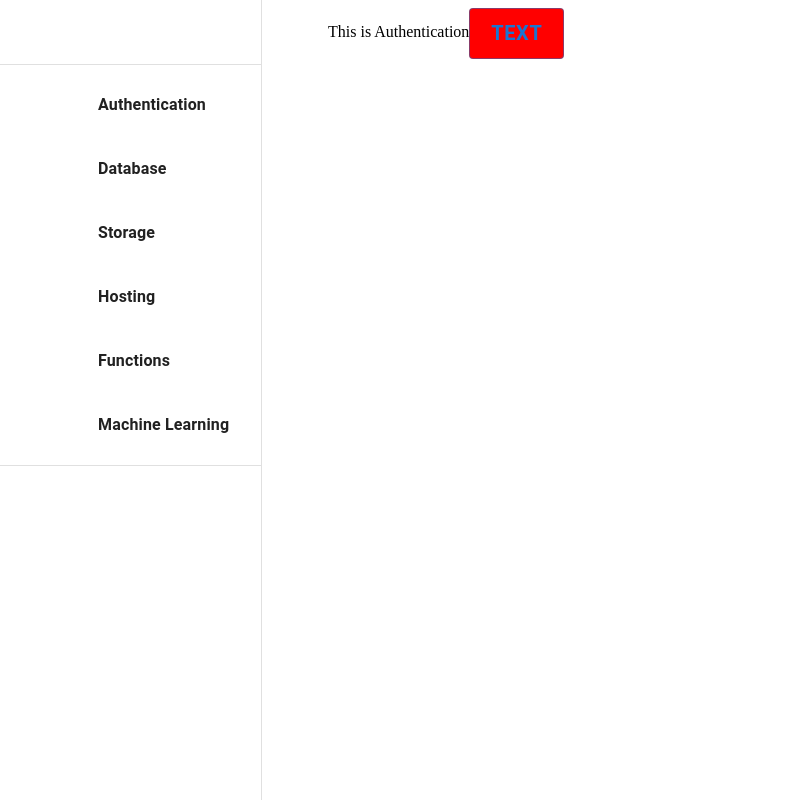
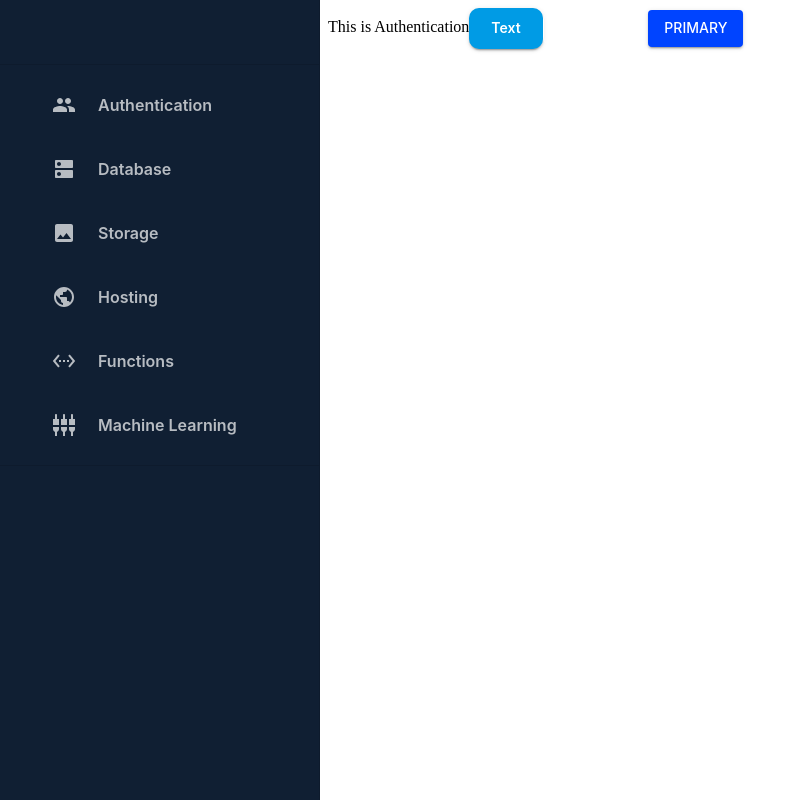
Before and after one commit to anthonysingiser/mui-dashboard, a React (Create React App) app: page /authentication in a window 1280 px wide. Shown: the whole page, without its empty margins (0-807 px from the left). Built offline with nearby package versions, Linux system fonts and the light colour scheme.

Commit message:
add dashboardTheme for global styling

```diff
--- a/src/components/Navbar/Navbar.js
+++ b/src/components/Navbar/Navbar.js
@@ -7,7 +7,7 @@ import ListItem from '@mui/material/ListItem';
 import ListItemButton from '@mui/material/ListItemButton';
 import ListItemIcon from '@mui/material/ListItemIcon';
 import ListItemText from '@mui/material/ListItemText';
-import { mainNavbarItems } from '../navbarItems';
+import { mainNavbarItems } from './navbarItems';
 import { navbarStyles } from './styles';
 import { useNavigate } from "react-router-dom"
 
--- a/src/components/Navbar/styles.js
+++ b/src/components/Navbar/styles.js
@@ -2,7 +2,7 @@ export const navbarStyles = {
     drawer: {
         width: 320,
         flexShrink: 0,
-        '& .Muidrawer-paper': {
+        '& .MuiDrawer-paper': {
             width: 320,
             boxSizing: 'border-box',
             backgroundColor: '#101F33',
@@ -23,4 +23,4 @@ export const navbarStyles = {
             fontSize: '16px',
         }
     }
-}
+};
--- /dev/null
+++ b/src/dashboardTheme.js
@@ -0,0 +1,39 @@
+import {createTheme} from '@mui/material/styles'
+
+export const dashboardTheme = createTheme ({
+    components: {
+
+        MuiButton: {
+
+            styleOverrides: {
+
+                 contained: {
+
+
+                 },
+            },
+        },
+    },
+    palette: {
+        primary: {
+            main: '#0044ff'
+        }
+    },
+    typography: {
+        fontFamily: [
+          '-apple-system',
+          'BlinkMacSystemFont',
+          '"Segoe UI"',
+          'Roboto',
+          '"Helvetica Neue"',
+          'Arial',
+          'sans-serif',
+          '"Apple Color Emoji"',
+          '"Segoe UI Emoji"',
+          '"Segoe UI Symbol"',
+        ].join(','),
+      },
+      spacing: [4, 8, 12, 16, 20]
+})
+
+export default dashboardTheme
--- a/src/index.js
+++ b/src/index.js
@@ -7,16 +7,17 @@ import Functions from './pages/Functions/Functions'
 import Hosting from './pages/Hosting/Hosting'
 import MachineLearning from './pages/MachineLearning/MachineLearning'
 import Storage from './pages/Storage/Storage'
-
 import {
   BrowserRouter,
   Routes,
   Route
 } from 'react-router-dom'
-
+import {ThemeProvider} from '@mui/material/styles'
+import dashboardTheme from './dashboardTheme';
 
 const root = ReactDOM.createRoot(document.getElementById('root'));
 root.render(
+  <ThemeProvider theme={dashboardTheme}>
     <BrowserRouter>
     <Routes>
       <Route path="/" element={<App />}>
@@ -29,4 +30,5 @@ root.render(
       </Route>
     </Routes>
     </BrowserRouter>
+  </ThemeProvider>
 );
--- a/src/pages/Authentication/Authentication.js
+++ b/src/pages/Authentication/Authentication.js
@@ -1,27 +1,49 @@
 import React from 'react'
 import Grid from '@mui/material/Grid'
 import CommonButton from '../../components/CommonButton/CommonButton'
-import { red } from '@mui/material/colors'
 
 const Authentication = () => {
     const buttonStyles = {
-        fontSize: 20,
-        fontWeight: 700,
-        backgroundColor: 'red',
-        '&:hover': {
-            backgroundColor: 'yellow'
-        }
+        fontSize: '0.875rem',
+        fontWeight: 600,
+        textTransform: 'capitalize',
+        borderRadius: 2.5,
+        '&.MuiButton-contained': {
+            backgroundColor: '#009be5',
+            '&:hover': {
+                backgroundColor: '#006db3',
+            },
+        },
+        '&.MuiButton-outlined': {
+            color: '#fff',
+            borderColor: '#fff',
+            '&:hover': {
+                backgroundColor: 'transparent',
+            },
+        },
+    }
 
-    }
     return (
         <Grid item xs={8}>
             This is Authentication
             <CommonButton
-                variant= 'outlined'
+                variant= 'contained'
                 size= "large"
                 sx= {buttonStyles}
             >
                 Text
+            </CommonButton>
+            <CommonButton
+                variant='outlined'
+                sx={buttonStyles}
+            >
+                Web setup
+            </CommonButton>
+            <CommonButton
+                variant= 'contained'
+                color={'primary'}
+            >
+                Primary
             </CommonButton>
         </Grid>
     )
```
Also changed, not shown: src/components/Navbar/navbarItems.js (renamed from src/components/navbarItems.js). Lines whose indentation alone changed are shown as unchanged.
